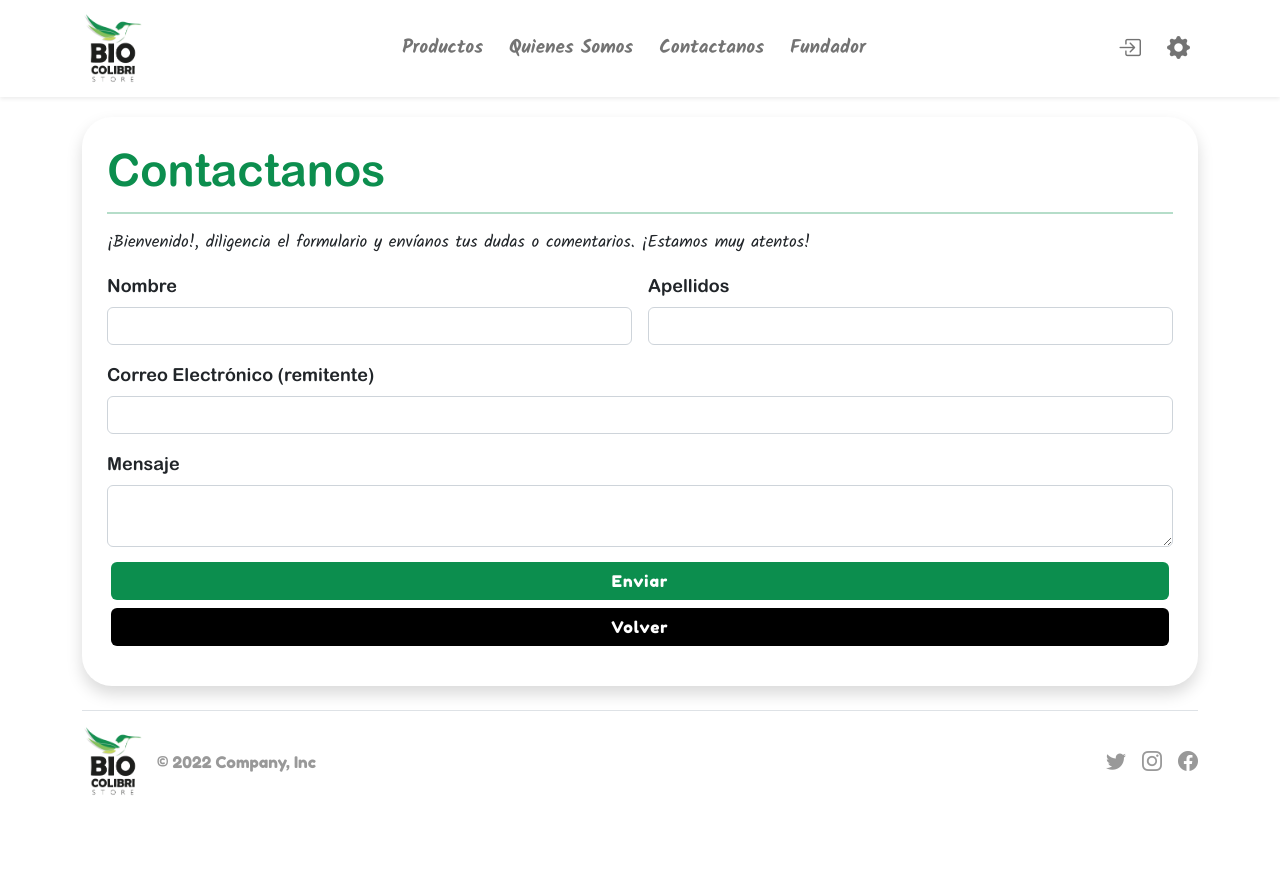
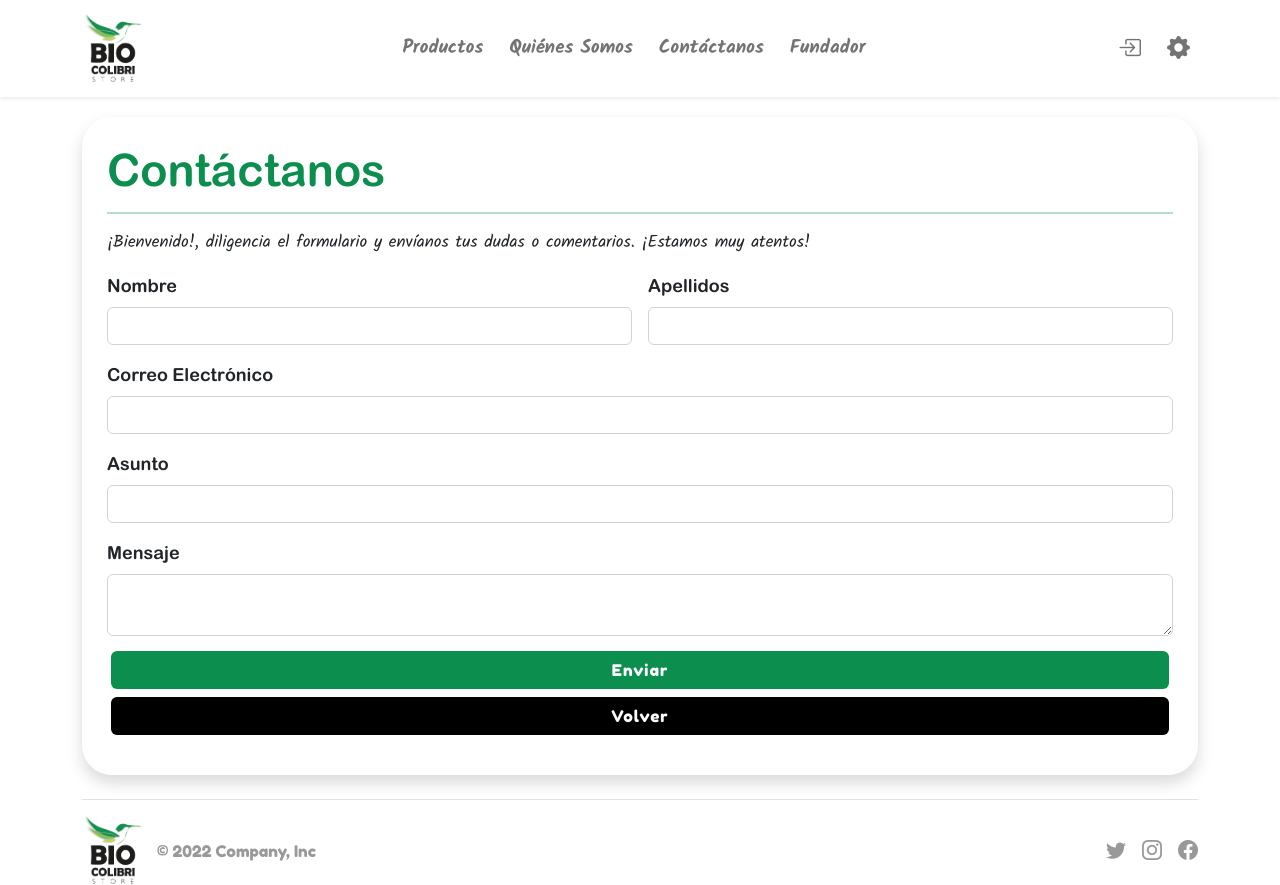
Before and after one commit to JaneiderRT/biocolibristore, a Django app: page /contact/ in a window 1280 px wide. Shown: the top 885 px of the page. Before the commit the page ends 795 px from the top, so only its background shows below. Run offline with Django 3.2, Linux system fonts and the light colour scheme; some libraries are stand-ins or nearby versions.

Commit message:
JRT - feat: Modificación Envío De Correos Y Cambios Generales

```diff
--- a/core/models.py
+++ b/core/models.py
@@ -196,12 +196,12 @@ class Historia_Ganancias(models.Model):
 
 class Contacto(models.Model):
     cod_mensaje      = models.IntegerField(auto_created=True, primary_key=True)
-    dni_cliente      = models.IntegerField()
     nombre_cliente   = models.CharField(max_length=30)
     apellido_cliente = models.CharField(max_length=30)
     email_remitente  = models.CharField(max_length=100)
+    asunto           = models.CharField(max_length=100, default='Sin Asunto')
     mensaje          = models.TextField(max_length=800)
-    fecha_creacion   = models.DateField(auto_now_add=True, verbose_name='Fecha Creacion Mensaje')
+    fecha_creacion   = models.DateTimeField(auto_now_add=True, verbose_name='Fecha Creacion Mensaje')
 
     def __str__(self):
         return f'Mensaje #{self.cod_mensaje} | {self.nombre_cliente}  {self.apellido_cliente}'
--- a/core/views.py
+++ b/core/views.py
@@ -6,7 +6,7 @@ from django.contrib.auth import login, logout, authenticate
 from django.contrib.auth.models import User
 from django.db import IntegrityError
 
-from .models import Producto
+from .models import Producto, Contacto
 
 # Create your views here.
 def index(request):
@@ -14,32 +14,39 @@ def index(request):
     paginator  = Paginator(productos, 6)
     num_pagina = request.GET.get('page')
     paginacion = paginator.get_page(num_pagina)
-    return render(request, 'index.html', {'productos':productos, 'paginacion':paginacion})
+
+    return render(request, 'index.html', {
+        'productos':productos,
+        'paginacion':paginacion
+    })
 
 
 def singin(request):
-    if request.method == 'GET':
-        return render(request, 'singin.html')
-    else:
+    if request.method == 'POST':
         username = request.POST['username']
         password = request.POST['password']
         user     = authenticate(request, username=username, password=password)
         if user is None:
-            return render(request, 'singin.html', {'error':'¡Ups! Revisa tus credenciales.'})
+            return render(request, 'singin.html', {
+                'error':'¡Ups! Revisa tus credenciales.'
+            })
         else:
             login(request, user)
             return redirect('index')
 
+    return render(request, 'singin.html')
+
 
 def singup(request):
-    if request.method == 'GET':
-        return render(request, 'singup.html')
-    else:
+    if request.method == 'POST':
         username  = request.POST['username']
         password1 = request.POST['password1']
         password2 = request.POST['password2']
+
         if password1 != password2:
-            return render(request, 'singup.html', {'error':'¡Ups! Revisa tu usuario o contraseña de nuevo.'})
+            return render(request, 'singup.html', {
+                'error':'¡Ups! Revisa tu usuario o contraseña de nuevo.'
+            })
         else:
             try:
                 user = User.objects.create_user(username=username, password=password1)
@@ -47,7 +54,11 @@ def singup(request):
                 login(request, user)
                 return redirect('index')
             except IntegrityError:
-                return render(request, 'singup.html', {'error':'El usuario ya existe.'})
+                return render(request, 'singup.html', {
+                    'error':'El usuario ya existe.'
+                })
+
+    return render(request, 'singup.html')
 
 
 def singout(request):
@@ -56,27 +67,48 @@ def singout(request):
 
 
 def contact(request):
-    """
-    SE DEBE REGISTRAR EN BDD EL CONTACTO Y ADICIONAR LOS CAMPOS AL FORMULARIO EN EL FRONT
-    """
-    if request.method == 'GET':
-        return render(request, 'contact.html')
-    else:
-        nombres                  = request.POST['inputNombres']
-        apellidos                = request.POST['inputApellidos']
-        email_client             = request.POST['inputEmailFrom']
-        mensaje                  = request.POST['inputMessage']
-        correo                   = EmailMessage(
-            subject='BIOCOLIBRISTORE - {} {} -> Lo envío: {}'.format(nombres, apellidos, email_client),
-            body=mensaje,
-            from_email=settings.EMAIL_HOST_USER,
-            to=[settings.ADMIN_EMAIL],
-        )
+    if request.method == 'POST':
+        name, last_name, email, message, subject, correo = __capture_data_email(request)
         try:
             envio = correo.send(fail_silently=False)
             if envio == 0:
-                return render(request, 'contact.html', {'error':'¡Ups! No se puedo enviar el correo.'})
+                return render(request, 'contact.html', {
+                    'error':'¡Ups! No se puedo enviar el correo.'
+                })
             else:
-                return render(request, 'contact.html', {'mensaje':'¡El mensaje se ha enviado satisfactoriamente!'})
+                __save_contact(name, last_name, email, message, subject)
+                return render(request, 'contact.html', {
+                    'mensaje':'¡El mensaje se ha enviado satisfactoriamente!'
+                })
         except Exception as err:
-            return render(request, 'contact.html', {'error':f'Ha ocurrido un error inseperado: {str(err)}'})
+            return render(request, 'contact.html', {
+                'error':f'Ha ocurrido un error inseperado: {str(err)}'
+            })
+
+    return render(request, 'contact.html')
+
+
+def __capture_data_email(request):
+    nombres                  = request.POST['inputNombres']
+    apellidos                = request.POST['inputApellidos']
+    email_client             = request.POST['inputEmailFrom']
+    asunto                   = request.POST['inputSubject']
+    mensaje                  = request.POST['inputMessage']
+    correo                   = EmailMessage(
+        subject=f'BIOCOLIBRISTORE - {asunto}',
+        body=f'Cliente ==> {nombres} {apellidos}\nCorreo Electrónico ==> {email_client}\n\n{mensaje}',
+        from_email=settings.EMAIL_HOST_USER,
+        cc=[email_client],
+        bcc=[settings.ADMIN_EMAIL]
+    )
+    return nombres, apellidos, email_client, mensaje, asunto, correo
+
+
+def __save_contact(name, last_name, email, message, subject):
+    Contacto(
+        nombre_cliente=name,
+        apellido_cliente=last_name,
+        email_remitente=email,
+        mensaje=message,
+        asunto=subject
+    ).save()
--- a/templates/base/base.html
+++ b/templates/base/base.html
@@ -40,10 +40,10 @@
                         <a class="nav-link" aria-current="page" href="/#Products">Productos</a>
                     </li>
                     <li class="nav-item">
-                        <a class="nav-link" href="">Quienes Somos</a>
+                        <a class="nav-link" href="">Quiénes Somos</a>
                     </li>
                     <li class="nav-item">
-                        <a class="nav-link" href="/contact/">Contactanos</a>
+                        <a class="nav-link" href="/contact/">Contáctanos</a>
                     </li>
                     <li class="nav-item">
                         <a class="nav-link" href="">Fundador</a>
--- a/templates/contact.html
+++ b/templates/contact.html
@@ -6,7 +6,7 @@
 {% block content %}
 <section class="container">
     <div class="marco shadow">
-        <h1>Contactanos</h1>
+        <h1>Contáctanos</h1>
 
         <hr class="line">
 
@@ -27,13 +27,13 @@
                 <input type="text" class="form-control" id="inputApellidos" required name="inputApellidos">
             </div>
             <div class="col-md-12">
-                <label for="inputEmailFrom" class="form-label">Correo Electrónico (remitente)</label>
+                <label for="inputEmailFrom" class="form-label">Correo Electrónico</label>
                 <input type="email" class="form-control" id="inputEmailFrom" required name="inputEmailFrom">
             </div>
-            <!-- <div class="col-md-12">
-                <label for="inputEmailTo" class="form-label">Correo Electrónico (destinatario)</label>
-                <input type="email" class="form-control" id="inputEmailTo" required name="inputEmailTo">
-            </div> -->
+            <div class="col-md-12">
+                <label for="inputSubject" class="form-label">Asunto</label>
+                <input type="text" class="form-control" id="inputSubject" required name="inputSubject">
+            </div>
             <div class="col-md-12">
                 <label for="inputMessage" class="form-label">Mensaje</label>
                 <textarea class="form-control" id="inputMessage" required name="inputMessage" rows="2"></textarea>
```
Also changed, not shown: core/migrations/0006_remove_contacto_dni_cliente.py (added), core/migrations/0007_contacto_asunto.py (added), core/migrations/0008_alter_contacto_fecha_creacion.py (added).
